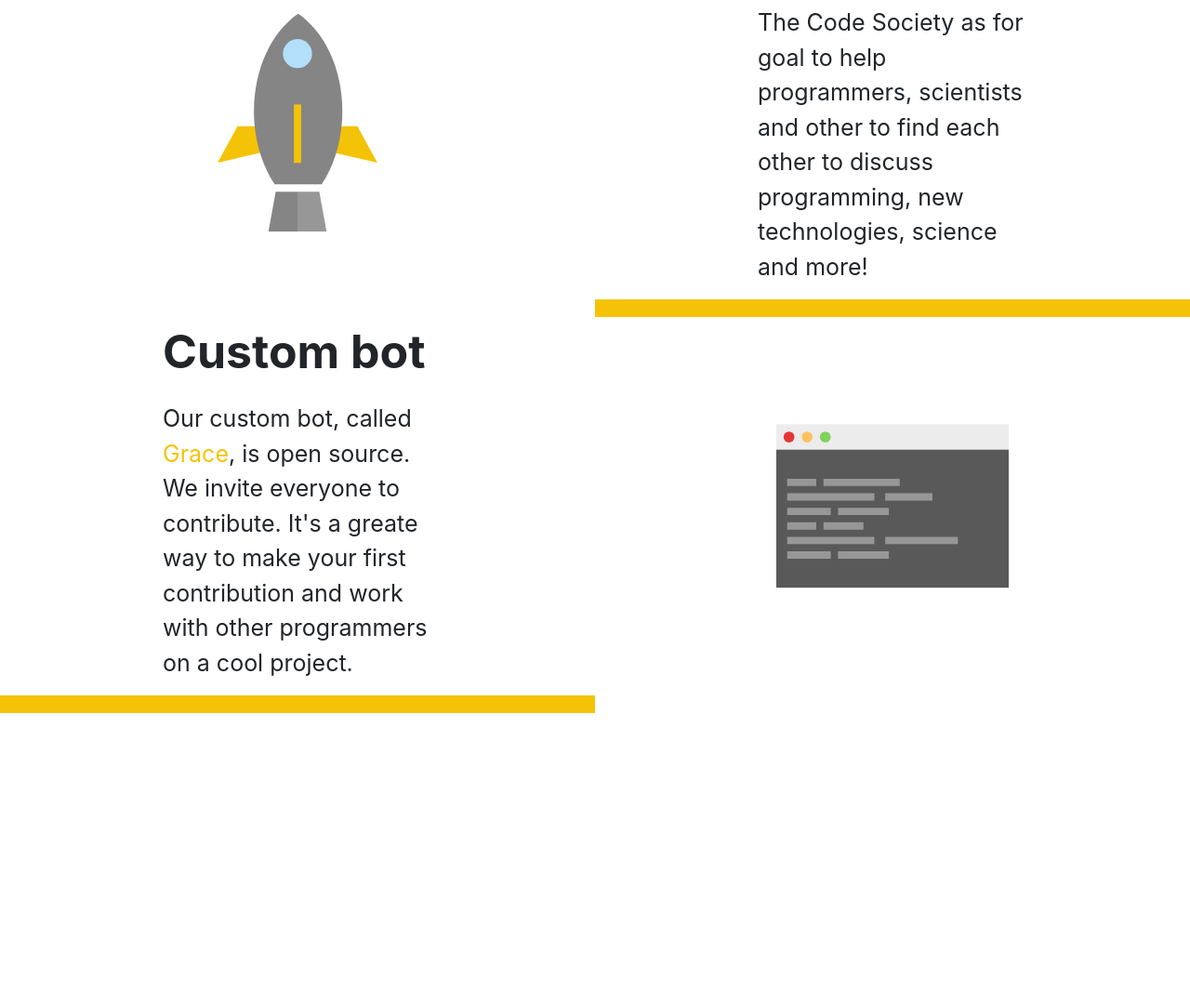
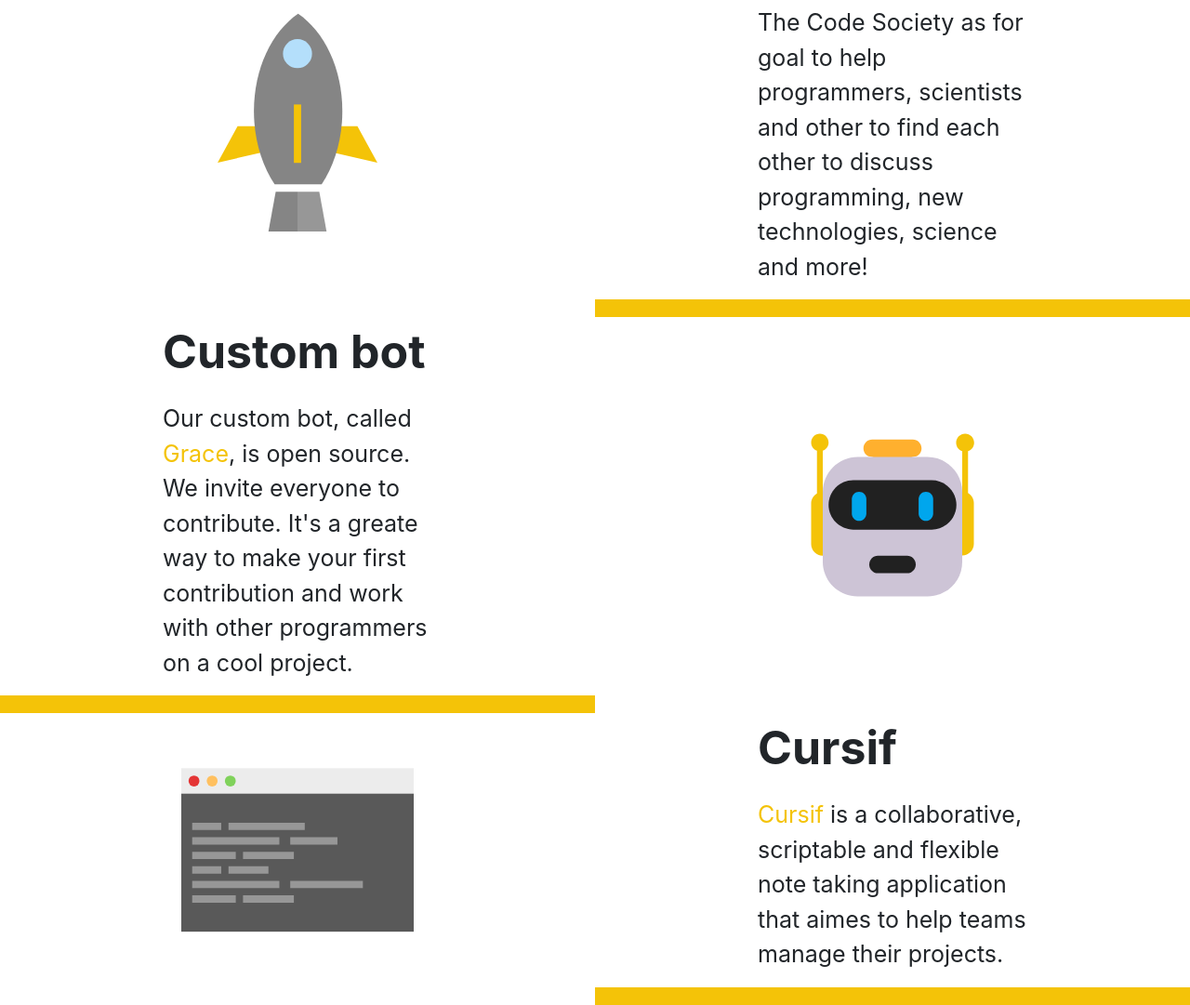
Before and after one commit to Code-Society-Lab/code-society-website, a plain HTML site: page public/index.html in a window 1280 px wide. Shown: the part 885-1966 px from the top of the page at 93% size. Before the commit the page ends 1652 px from the top, so only its background shows below. Drawn offline with nearby package versions, Linux system fonts and the light colour scheme.

Commit message:
Added Cursif Project

```diff
--- a/public/index.html
+++ b/public/index.html
@@ -79,8 +79,13 @@
                                 <p class="title">Custom bot</p>
                             </div>
                             <div class="col-md-6">
-                                <p class="description">Our custom bot, called <a href="https://github.com/Code-Society-Lab">Grace</a>, is open source. We invite everyone to contribute. It's a greate way to make your first contribution and work with other programmers on a cool project.</p>
+                                <p class="description">Our custom bot, called <a href="https://github.com/Code-Society-Lab/grace">Grace</a>, is open source. We invite everyone to contribute. It's a greate way to make your first contribution and work with other programmers on a cool project.</p>
                             </div>
+                        </div>
+                    </div>
+                    <div class="col-lg-6">
+                        <div class="d-flex justify-content-center align-items-center h-100">
+                            <img src="images/robot.svg" style="width:200px;height:200px;">
                         </div>
                     </div>
                     <div class="col-lg-6">
@@ -88,6 +93,16 @@
                             <img src="images/code.svg">
                         </div>
                     </div>
+                    <div class="col-lg-6 d-flex justify-content-center align-items-center separation left">
+                        <div class="row flex-column align-items-center">
+                            <div class="col-md-6">
+                                <p class="title">Cursif</p>
+                            </div>
+                            <div class="col-md-6">
+                                <p class="description"><a href="https://github.com/Code-Society-Lab/cursif">Cursif</a> is a collaborative, scriptable and flexible note taking application that aimes to help teams manage their projects.</p>
+                            </div>
+                        </div>
+                    </div>
                 </div>
             </div>
         </section>
```
